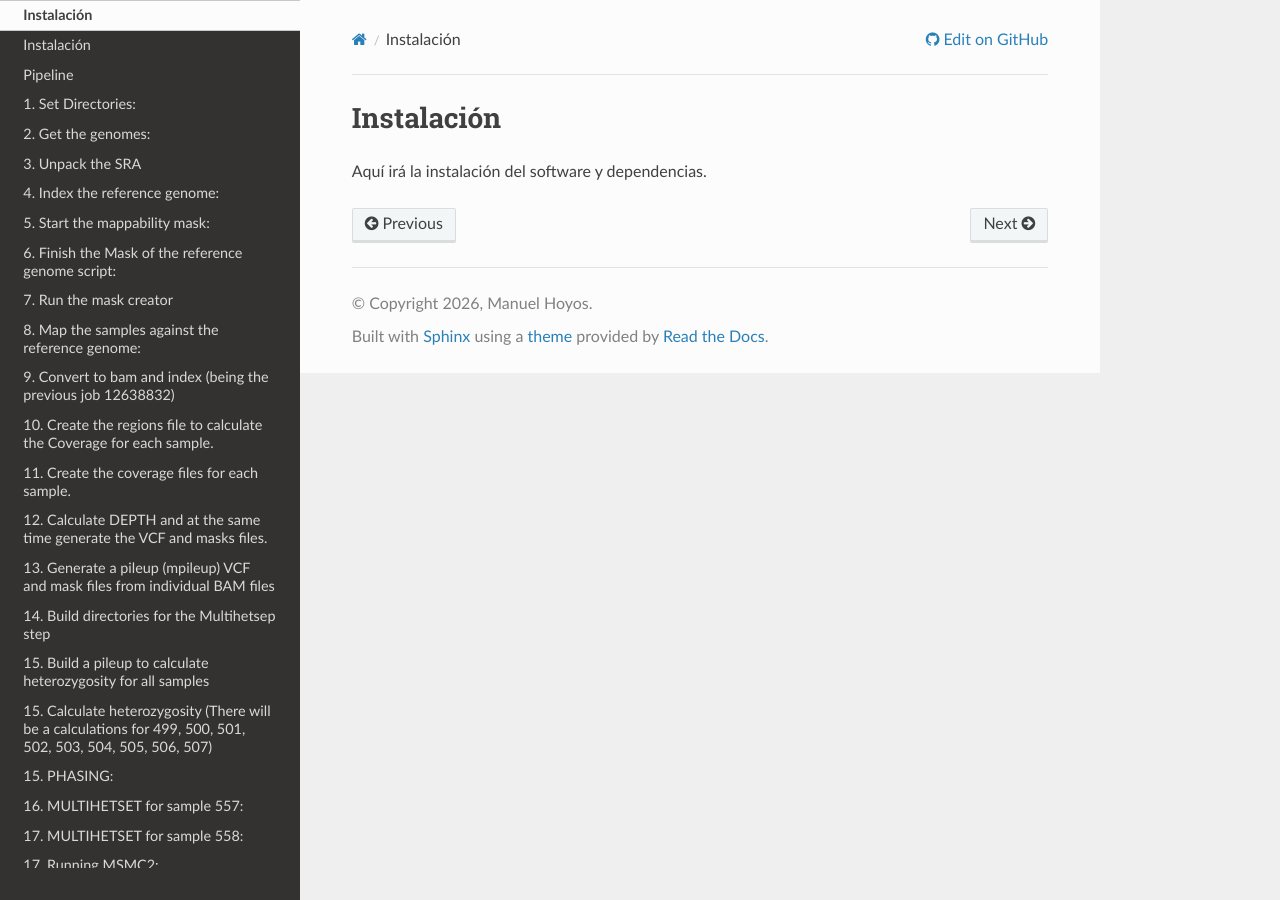
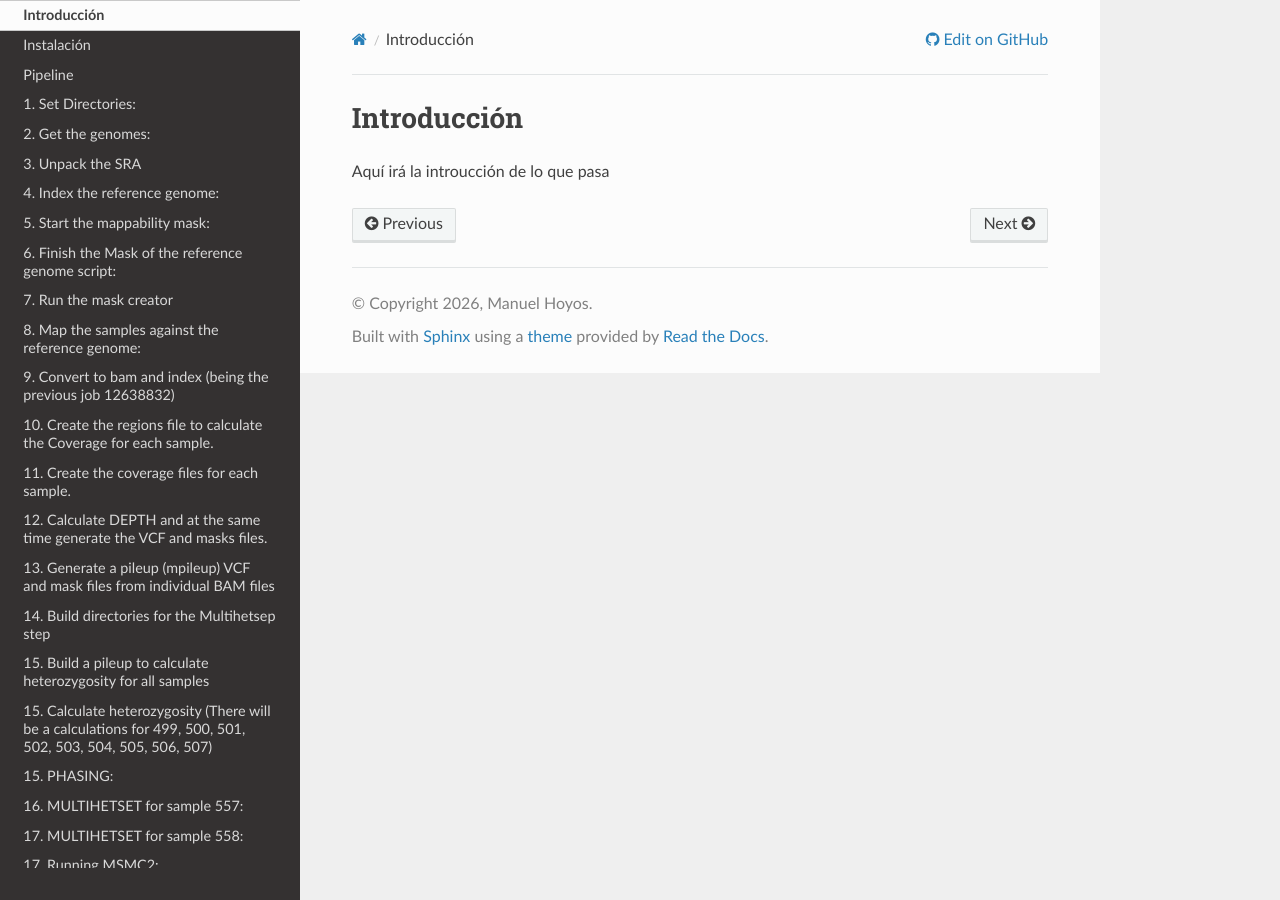
Before and after one commit to hoyosmanuel/MSMC2-Protocol, a Sphinx documentation site: the page built from docs/introduccion.rst, in a window 1280 px wide. Built offline with Sphinx 7.4.7 and the Read the Docs theme 3.1.0, drawn with Linux system fonts in a browser that asks for light colours.

Commit message:
update docs

```diff
--- a/docs/introduccion.rst
+++ b/docs/introduccion.rst
@@ -1,4 +1,4 @@
-Instalación
-===========
+Introducción
+============
 
-Aquí irá la instalación del software y dependencias.
+Aquí irá la introucción de lo que pasa
```
Also changed, not shown: docs/index.rst (+9 -1 lines).
